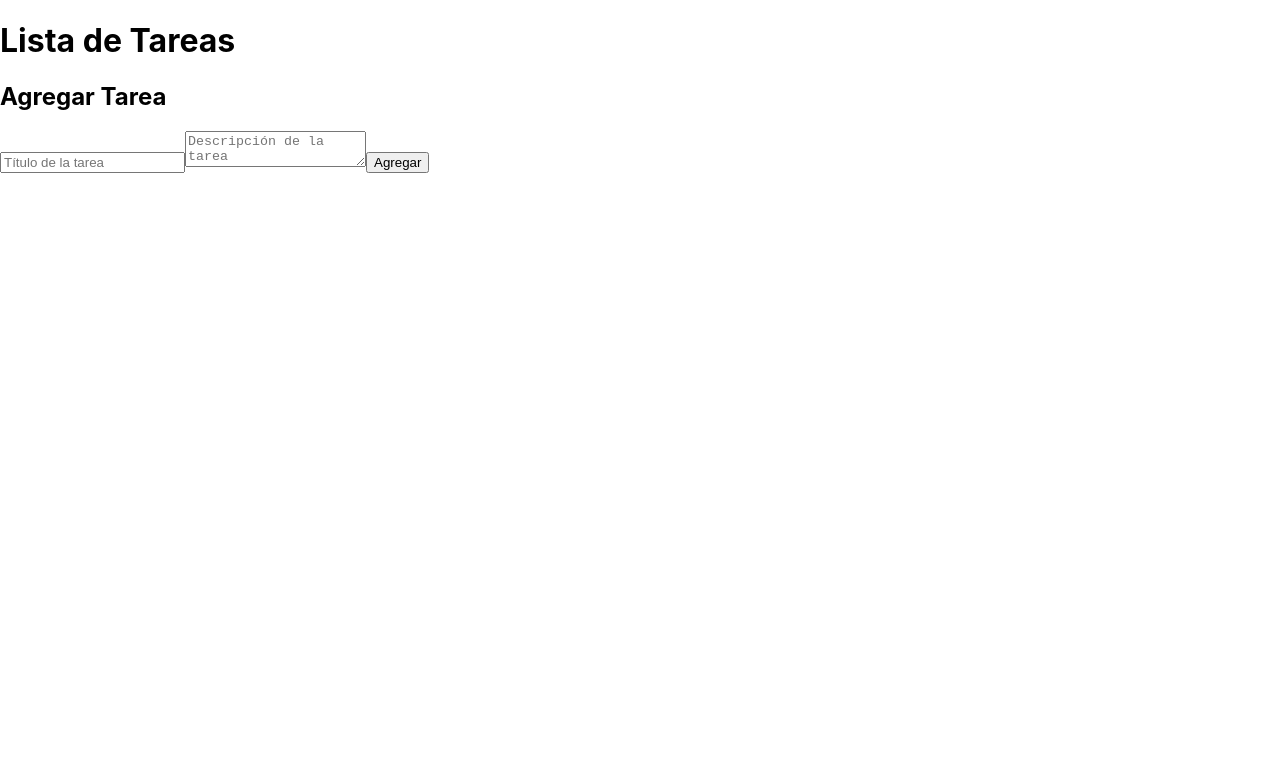
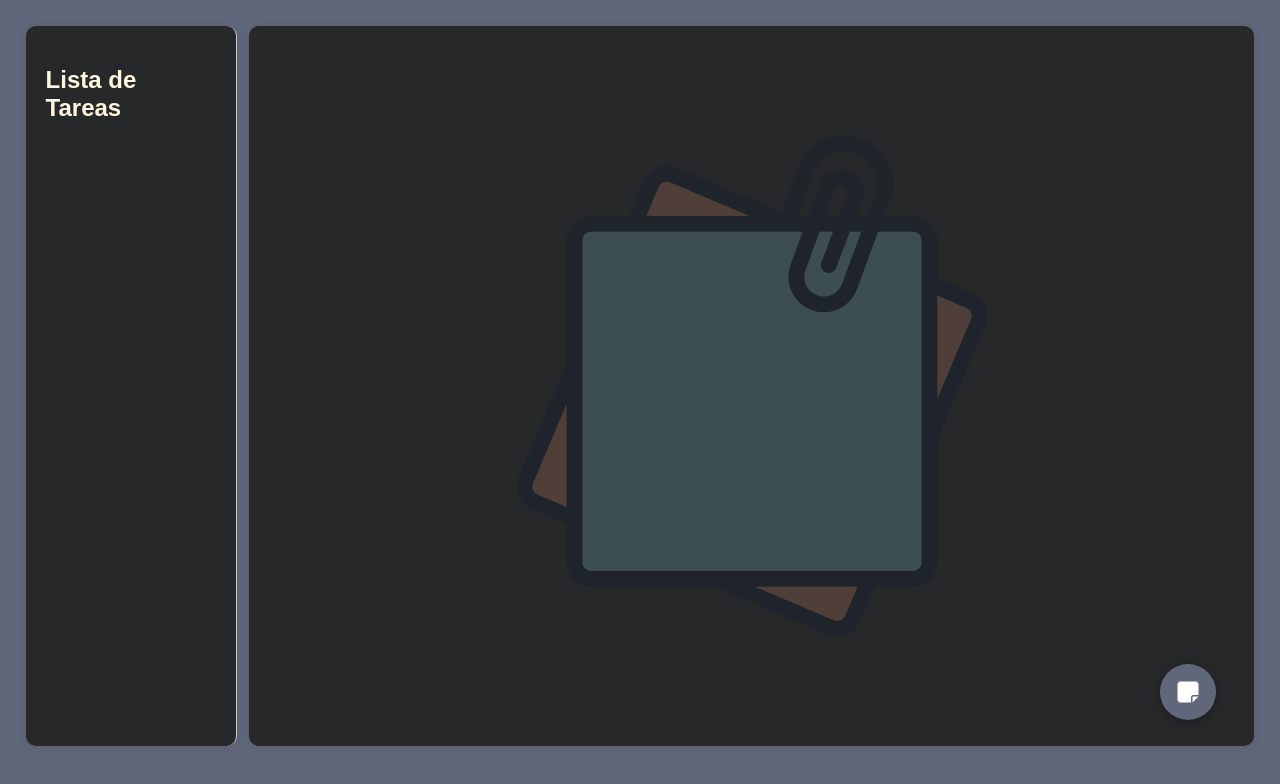
Before and after one commit to etmoji/Practica-3.2, a React (Create React App) app in the folder listatareas/: page / in a window 1280 px wide. Shown: the top 784 px of the page. Built offline with nearby package versions, Linux system fonts and the light colour scheme.

Commit message:
chore: Add FontAwesome dependency and import CSS file for TaskForm component

```diff
--- a/listatareas/package.json
+++ b/listatareas/package.json
@@ -3,6 +3,7 @@
   "version": "0.1.0",
   "private": true,
   "dependencies": {
+    "@fortawesome/fontawesome-free": "^6.5.2",
     "@testing-library/jest-dom": "^5.17.0",
     "@testing-library/react": "^13.4.0",
     "@testing-library/user-event": "^13.5.0",
--- a/listatareas/src/App.css
+++ b/listatareas/src/App.css
@@ -1,38 +1,65 @@
-.App {
-  text-align: center;
+@import '~@fortawesome/fontawesome-free/css/all.css';
+
+body {
+  font-family: Arial, sans-serif;
+  margin: 0;
+  padding: 0;
+  box-sizing: border-box;
+  background-color: #61677A;
+  overflow: hidden;
 }
 
-.App-logo {
-  height: 40vmin;
-  pointer-events: none;
+.app-container {
+  display: flex;
+  height: 90vh;
+  margin: 2%; /* Agrega un margen desde el borde de la pantalla */
 }
 
-@media (prefers-reduced-motion: no-preference) {
-  .App-logo {
-    animation: App-logo-spin infinite 20s linear;
-  }
+.task-list-container {
+  width: 15%;
+  padding: 20px;
+  background-color: #272829;
+  border-right: 1px solid #ccc;
+  overflow-y: auto;
+  box-shadow: 0 0 10px rgba(0, 0, 0, 0.1); /* Añade una sombra para mejor visualización */
+  border-radius: 10px; /* Añade esquinas redondeadas */
 }
 
-.App-header {
-  background-color: #282c34;
-  min-height: 100vh;
-  display: flex;
-  flex-direction: column;
+.task-details-container {
+  width: 85%;
+  padding: 20px;
+  background-color: #272829;
+  overflow-y: auto;
+  box-shadow: 0 0 10px rgba(0, 0, 0, 0.1); /* Añade una sombra para mejor visualización */
+  margin-left: 1%;
+  border-radius: 10px; /* Añade esquinas redondeadas */
+}
+
+h2 {
+  color: #FFF6E0;
+}
+
+button {
+  margin-top: 10px;
+  cursor: pointer;
+}
+
+form {
+  margin-top: 20px;
+}
+
+h3 , span, p {
+  color: #D8D9DA;
+}
+
+.no-task-selected {
+  display: flex; /* Utiliza flexbox para centrar la imagen */
   align-items: center;
   justify-content: center;
-  font-size: calc(10px + 2vmin);
-  color: white;
+  height: 100%; /* Asegura que el contenedor ocupe toda la altura disponible */
+  opacity: 0.2; /* Hace la imagen un poco transparente */
 }
 
-.App-link {
-  color: #61dafb;
+.no-task-selected img {
+  max-width: 80%; /* Limita el tamaño máximo de la imagen para que no sea demasiado grande */
 }
-
-@keyframes App-logo-spin {
-  from {
-    transform: rotate(0deg);
-  }
-  to {
-    transform: rotate(360deg);
-  }
-}
--- a/listatareas/src/App.js
+++ b/listatareas/src/App.js
@@ -1,39 +1,110 @@
-import React, { useState } from 'react';
+import React, { useState, useEffect } from 'react';
 import TaskList from './components/TaskList';
 import TaskForm from './components/TaskForm';
 import TaskDetails from './components/TaskDetails';
+import FloatingButton from './components/FloatingButton';
+import './App.css';
 
 const App = () => {
-  const [tasks, setTasks] = useState([]);
+  const [tasks, setTasks] = useState(() => {
+    const storedTasks = JSON.parse(localStorage.getItem('tasks'));
+    return storedTasks || [];
+  });
+
+  useEffect(() => {
+    const storedTasks = JSON.parse(localStorage.getItem('tasks'));
+    if (storedTasks) {
+      setTasks(storedTasks);
+    }
+  }, []);
+
+  useEffect(() => {
+    localStorage.setItem('tasks', JSON.stringify(tasks));
+  }, [tasks]);
+
   const [selectedTask, setSelectedTask] = useState(null);
+  const [showForm, setShowForm] = useState(false);
 
   const addTask = (task) => {
-    setTasks([...tasks, task]);
+    setTasks([...tasks, { ...task, completed: false }]);
+    setShowForm(false);
   };
 
   const removeTask = (index) => {
     const newTasks = tasks.filter((_, i) => i !== index);
     setTasks(newTasks);
+    setSelectedTask(null);
+  };
+
+  const markTaskCompleted = (index) => {
+    const updatedTasks = tasks.map((task, i) => {
+      if (i === index) {
+        return { ...task, completed: !task.completed };
+      }
+      return task;
+    });
+    setTasks(updatedTasks);
+  };
+
+  const updateTask = (updatedTask) => {
+    const updatedTasks = tasks.map((task) =>
+      task === selectedTask ? updatedTask : task
+    );
+    setTasks(updatedTasks);
+    setSelectedTask(null);
   };
 
   const selectTask = (index) => {
     setSelectedTask(tasks[index]);
+    setShowForm(false);
   };
 
   const goBackToList = () => {
     setSelectedTask(null);
   };
 
+  const handleFloatingButtonClick = () => {
+    setSelectedTask(null);
+    setShowForm(!showForm);
+  };
+
   return (
-    <div>
-      <h1>Lista de Tareas</h1>
-      {selectedTask ? (
-        <TaskDetails task={selectedTask} goBack={goBackToList} />
-      ) : (
-        <TaskList tasks={tasks} removeTask={removeTask} selectTask={selectTask} />
-      )}
-      <h2>Agregar Tarea</h2>
-      <TaskForm addTask={addTask} />
+    <div className="app-container">
+      <div className="task-list-container">
+        <h2>Lista de Tareas</h2>
+        <TaskList
+          tasks={tasks}
+          selectTask={selectTask}
+          markTaskCompleted={markTaskCompleted}
+        />
+      </div>
+      <div className="task-details-container">
+        {showForm ? (
+          <div>
+            <h2>Agregar Tarea</h2>
+            <TaskForm addTask={addTask} goBack={goBackToList}/>
+          </div>
+        ) : selectedTask ? (
+          <TaskDetails
+            task={selectedTask}
+            goBack={goBackToList}
+            removeTask={() => removeTask(tasks.indexOf(selectedTask))}
+            updateTask={updateTask}
+          />
+        ) : (
+          <div className="no-task-selected">
+            <img src="postit.png" alt="postit" />
+          </div>
+        )}
+      </div>
+      <FloatingButton
+        onClick={handleFloatingButtonClick}
+        type="add"
+        color="#61677A"
+        position={{ right: '5%', bottom: '10%' }}
+      >
+        <i className="fas fa-sticky-note"></i>
+      </FloatingButton>
     </div>
   );
 };
--- a/listatareas/src/components/Task.js
+++ b/listatareas/src/components/Task.js
@@ -4,7 +4,6 @@ const Task = ({ task, index, removeTask, selectTask }) => {
   return (
     <li>
       <h3>{task.title}</h3>
-      <button onClick={() => removeTask(index)}>Eliminar</button>
       <button onClick={() => selectTask(index)}>Ver Detalles</button>
     </li>
   );
--- a/listatareas/src/components/TaskDetails.js
+++ b/listatareas/src/components/TaskDetails.js
@@ -1,12 +1,62 @@
-import React from 'react';
+import React, { useState } from 'react';
+import FloatingButton from './FloatingButton';
 
-const TaskDetails = ({ task, goBack }) => {
+const TaskDetails = ({ task, goBack, removeTask, updateTask }) => {
+  const [editing, setEditing] = useState(false);
+  const [editedTask, setEditedTask] = useState(task);
+
+  const handleEdit = () => {
+    setEditing(true);
+  };
+
+  const handleSave = () => {
+    updateTask(editedTask);
+    setEditing(false);
+  };
+
+  const handleRemove = () => {
+    removeTask();
+    goBack();
+  };
+
+  const handleChange = (e) => {
+    const { name, value } = e.target;
+    setEditedTask({ ...editedTask, [name]: value });
+  };
+
   return (
-    <div>
-      <h2>Detalles de la Tarea</h2>
-      <h3>{task.title}</h3>
-      <p>{task.description}</p>
-      <button onClick={goBack}>Volver a la Lista</button>
+    <div className="task-details-container">
+      <div className="task-details-header">
+        <h2>Detalles de la Tarea</h2>
+        {!editing ? (
+          <FloatingButton onClick={handleEdit} type="edit" color="#50577A" position={{ right: '70%', bottom: '10%' }}>
+        <i className="fas fa-pencil-alt"></i>
+        </FloatingButton>
+        ) : (
+          <FloatingButton onClick={handleSave} type="save" color="#50577A" position={{ right: '70%', bottom: '10%' }}>
+        <i className="fas fa-check"></i>
+        </FloatingButton>
+        )}
+        <FloatingButton onClick={handleRemove} type="delete" color="#ff0000" position={{ right: '75%', bottom: '10%' }}>
+        <i className="fas fa-trash-alt"></i>
+        </FloatingButton>
+        <FloatingButton onClick={goBack} type="back" color="#F3EFE0" position={{ right: '65%', bottom: '10%' }}>
+        <i className="fas fa-arrow-left" style={{ color: 'black' }}></i>
+        </FloatingButton>
+      </div>
+      <div className="task-details-content">
+        {!editing ? (
+          <div>
+            <h3>{task.title}</h3>
+            <p>{task.description}</p>
+          </div>
+        ) : (
+          <div>
+            <input type="text" name="title" value={editedTask.title} onChange={handleChange} />
+            <textarea name="description" value={editedTask.description} onChange={handleChange} />
+          </div>
+        )}
+      </div>
     </div>
   );
 };
--- a/listatareas/src/components/TaskForm.js
+++ b/listatareas/src/components/TaskForm.js
@@ -1,6 +1,7 @@
 import React, { useState } from 'react';
+import './TaskForm.css'; // Importa el archivo CSS
 
-const TaskForm = ({ addTask }) => {
+const TaskForm = ({ addTask, goBack }) => { // Agrega goBack como una prop
   const [title, setTitle] = useState('');
   const [description, setDescription] = useState('');
 
@@ -10,11 +11,12 @@ const TaskForm = ({ addTask }) => {
       addTask({ title, description });
       setTitle('');
       setDescription('');
+      goBack(); // Llama a goBack
     }
   };
 
   return (
-    <form onSubmit={handleSubmit}>
+      <form onSubmit={handleSubmit} className="form-container">
       <input
         type="text"
         value={title}
@@ -28,6 +30,7 @@ const TaskForm = ({ addTask }) => {
       />
       <button type="submit">Agregar</button>
     </form>
+
   );
 };
 
--- a/listatareas/src/components/TaskList.js
+++ b/listatareas/src/components/TaskList.js
@@ -1,13 +1,24 @@
 import React from 'react';
-import Task from './Task';
 
-const TaskList = ({ tasks, removeTask, selectTask }) => {
+const TaskList = ({ tasks, selectTask, markTaskCompleted }) => {
   return (
-    <ul>
+    <div>
       {tasks.map((task, index) => (
-        <Task key={index} task={task} index={index} removeTask={removeTask} selectTask={selectTask} />
+        <div key={index} style={{ marginBottom: '10px' }}>
+          <input
+            type="checkbox"
+            checked={task.completed}
+            onChange={() => markTaskCompleted(index)}
+          />
+          <span
+            onClick={() => selectTask(index)}
+            style={{ cursor: 'pointer', textDecoration: task.completed ? 'line-through' : 'none' }}
+          >
+            {task.title}
+          </span>
+        </div>
       ))}
-    </ul>
+    </div>
   );
 };
 
```
Also changed, not shown: 1 other file (tests, documents, lock files or other folders).
